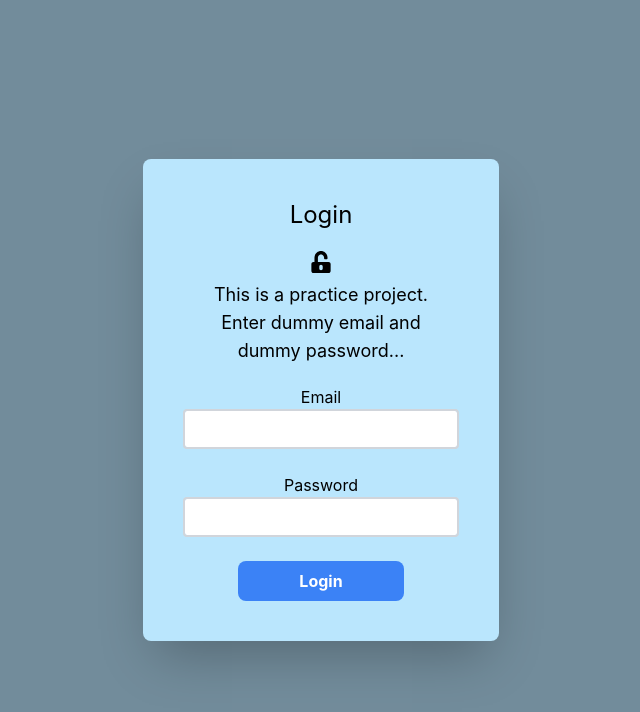
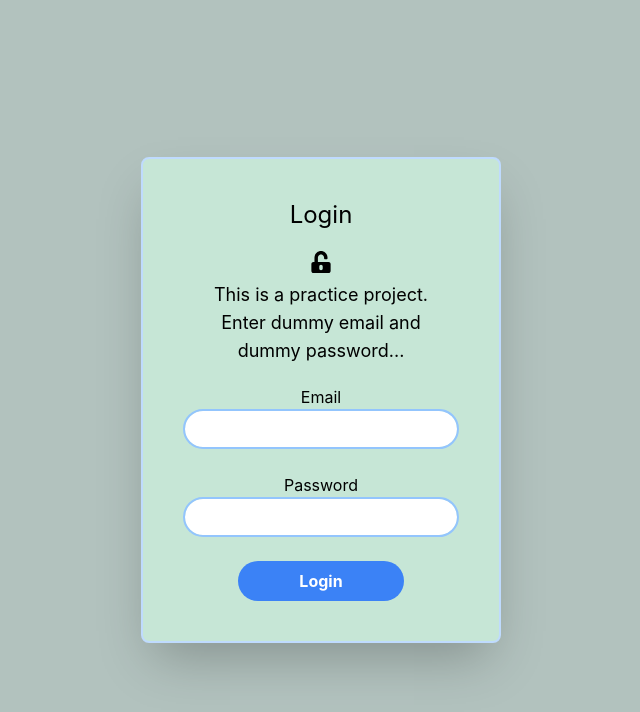
Before and after one commit to codecygen/064-React-Redux-TailwindCSS, a React (Create React App) app: page / in a window 1280 px wide. Shown: the top 712 px of the page, without its empty margins (319-959 px from the left). Built offline with nearby package versions, Linux system fonts and the light colour scheme.

Commit message:
tinkering with colors

```diff
--- a/src/components/Login.js
+++ b/src/components/Login.js
@@ -3,7 +3,7 @@ import { FaUnlockAlt } from "react-icons/fa";
 
 const Login = () => {
   return (
-    <form class="bg-sky-200 m-auto w-auto h-82 text-center py-10 px-10 rounded-lg shadow-2xl">
+    <form class="bg-[#c6e6d6] m-auto w-auto h-82 text-center py-10 px-10 rounded-lg shadow-2xl border-2 border-blue-200">
       <div class="pb-5">
         <h1 class="text-2xl pb-5">Login</h1>
         <FaUnlockAlt size="30" class="mx-auto pb-2" />
@@ -22,12 +22,11 @@ const Login = () => {
               font-normal
               text-gray-700
               bg-white bg-clip-padding
-              border-2 border-solid border-gray-300
-              rounded
+              border-2 border-solid border-blue-300
               transition
               ease-in-out
               m-0
-            focus:text-gray-700 focus:bg-white focus:border-blue-600 focus:outline-none" required />
+            focus:text-gray-700 focus:bg-white focus:border-blue-600 focus:outline-none rounded-full" required />
         </div>
 
         <div class="grid">
@@ -40,14 +39,13 @@ const Login = () => {
               font-normal
               text-gray-700
               bg-white bg-clip-padding
-              border-2 border-solid border-gray-300
-              rounded
+              border-2 border-solid border-blue-300
               transition
               ease-in-out
-            focus:text-gray-700 focus:bg-white focus:border-blue-600 focus:outline-none" required />
+            focus:text-gray-700 focus:bg-white focus:border-blue-600 focus:outline-none rounded-full" required />
         </div>
 
-        <button class="bg-blue-500 hover:bg-blue-700 text-white font-bold py-2 px-4 rounded-lg w-3/5 mx-auto">Login</button>
+        <button class="bg-blue-500 hover:bg-blue-700 text-white font-bold py-2 px-4 w-3/5 mx-auto rounded-full">Login</button>
       </div>
     </form>
   )
--- a/src/index.css
+++ b/src/index.css
@@ -9,7 +9,7 @@ body {
     sans-serif;
   -webkit-font-smoothing: antialiased;
   -moz-osx-font-smoothing: grayscale;
-  background-color: #728c9b;
+  background-color: #b2c2be;
 }
 
 /* code {
```
